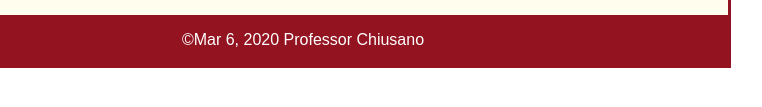
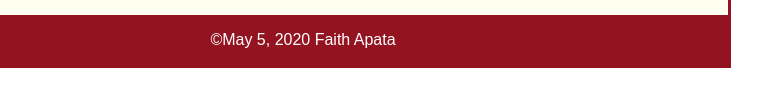
Before and after one commit to faithapata1/A10, a plain HTML site: page index.html in a window 1280 px wide. Shown: the part 605-712 px from the top of the page, 337-1099 px from the left. Drawn offline with Linux system fonts and the light colour scheme.

Commit message:
Add files via upload

```diff
--- a/index.html
+++ b/index.html
@@ -35,7 +35,7 @@
 		<img src="chua75.jpg" alt="Amy Chua" style="width:75px;height:75px;">
 	</main>
 	<footer>
-		<p>&#169;Mar 6, 2020 Professor Chiusano</p>
+		<p>&#169;May 5, 2020 Faith Apata </p>
 	</footer>
 </body>
 </html>
```
